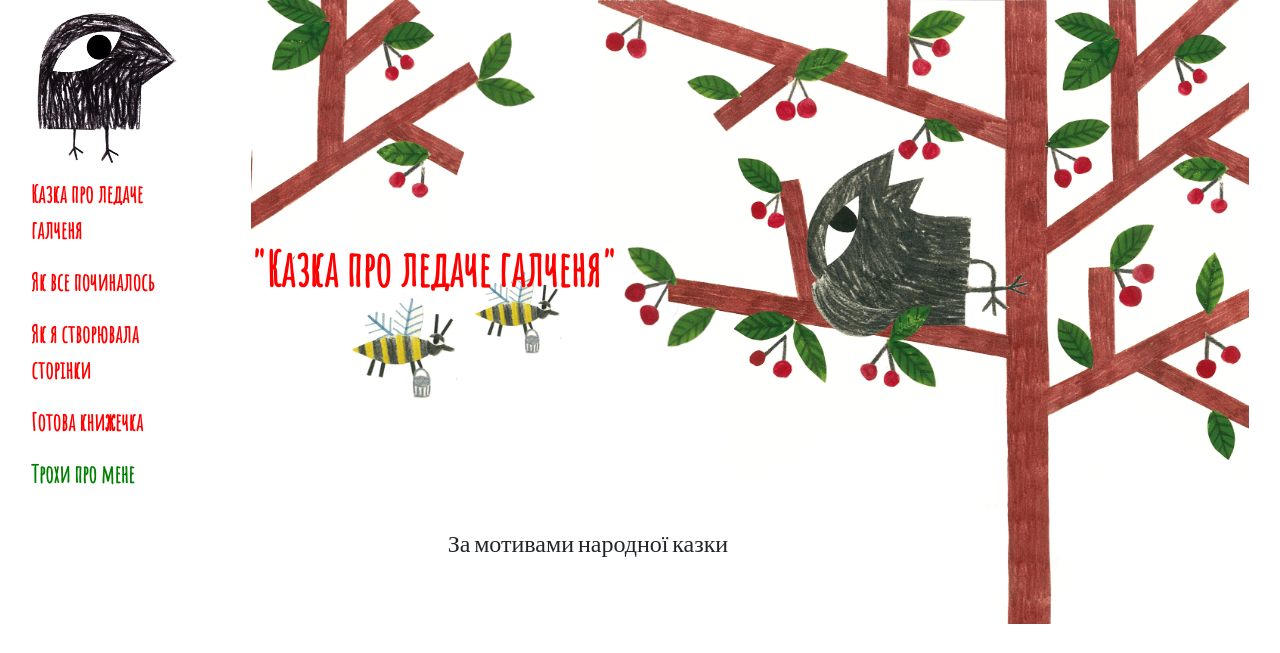
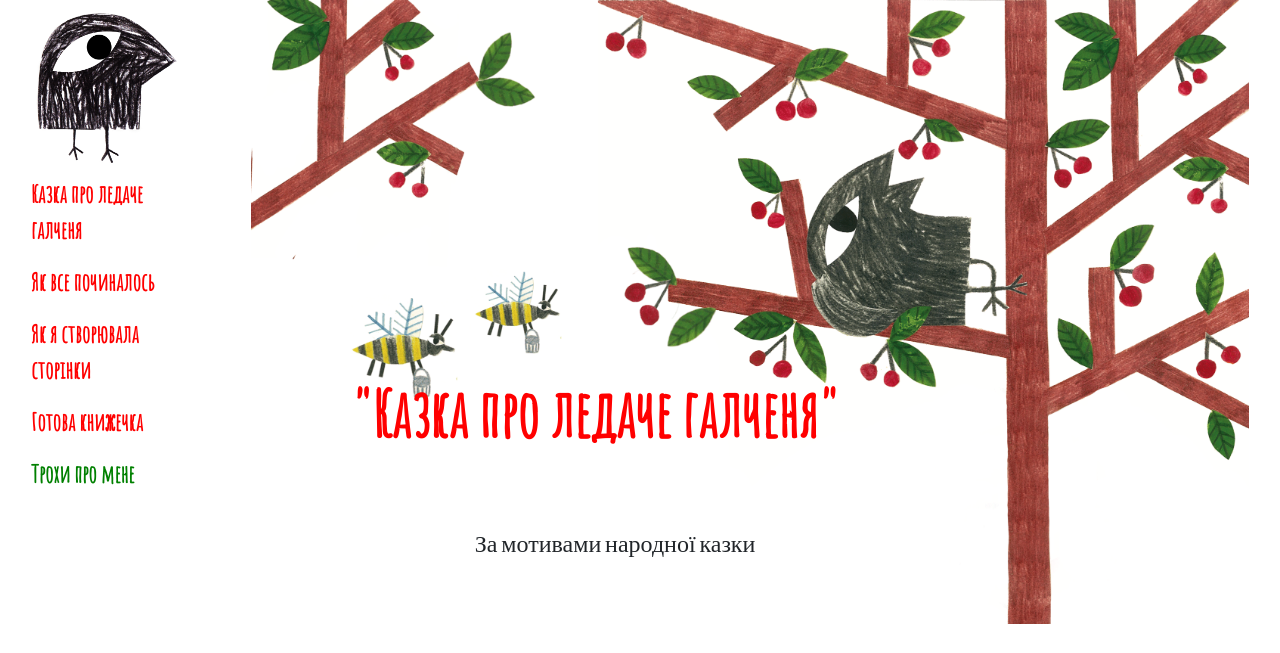
Before and after one commit to galochka-ch/galochka-ch.github.io, a plain HTML site: page index.html in a window 1280 px wide. Shown: the top 653 px of the page. Drawn offline with nearby package versions, Linux system fonts and the light colour scheme.

Commit message:
Add files via upload

```diff
--- a/css/style(2).css
+++ b/css/style(2).css
@@ -83,8 +83,9 @@ padding-bottom: 1em;
 }
 
 .title h2{
-	font-size: 6vh;
-   top: 30vh;
+	font-size: 8vh;
+   top: 47vh;
+	left: 10vw;
 }
 .title h2,
 .title p{
@@ -97,7 +98,6 @@ padding-bottom: 1em;
 	background: none;
 	display:block;
     position:absolute;
-    left:0vw;
     bottom:6vw;
     width:70%;
 	font-size: 3vh;
```
